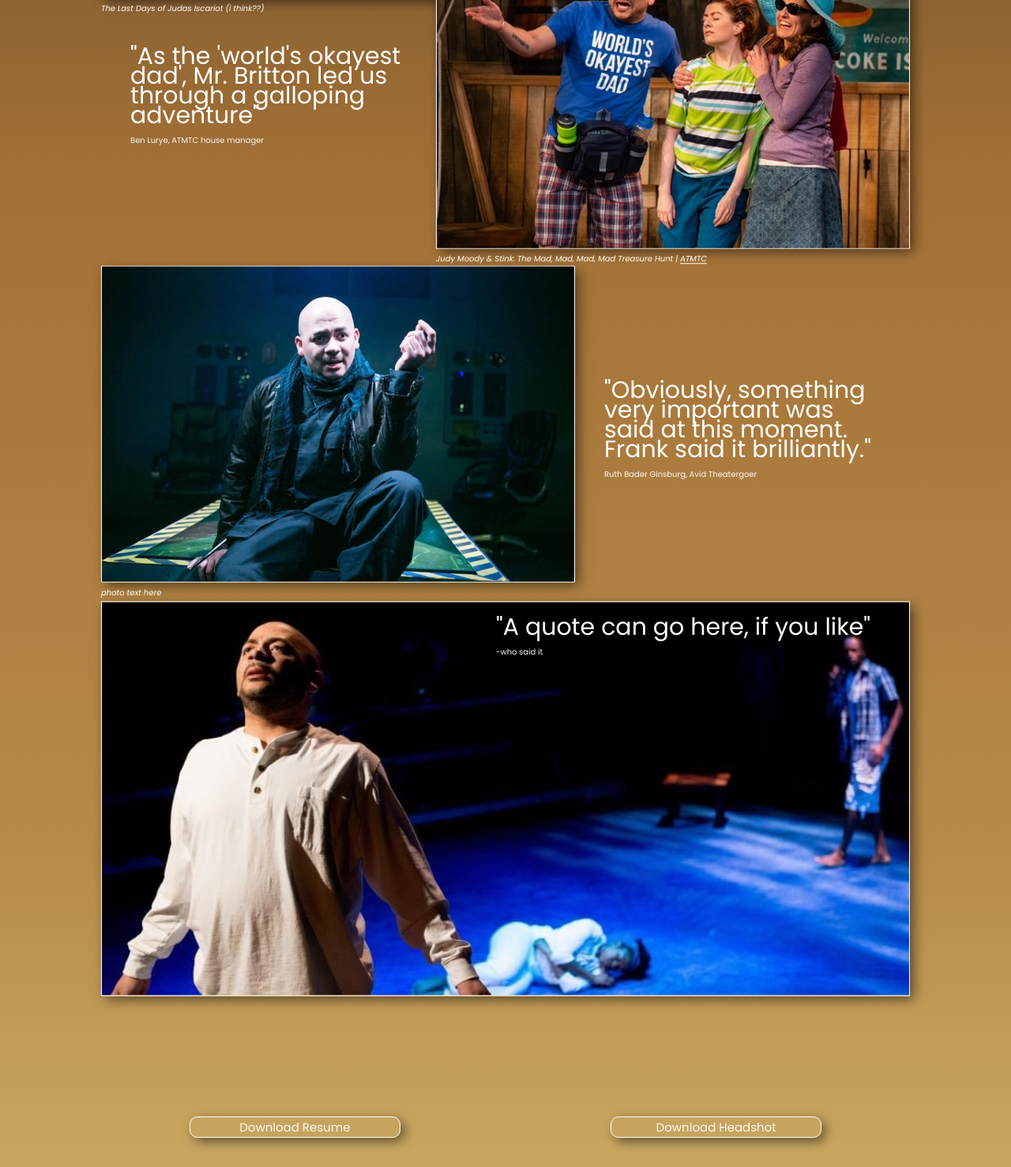
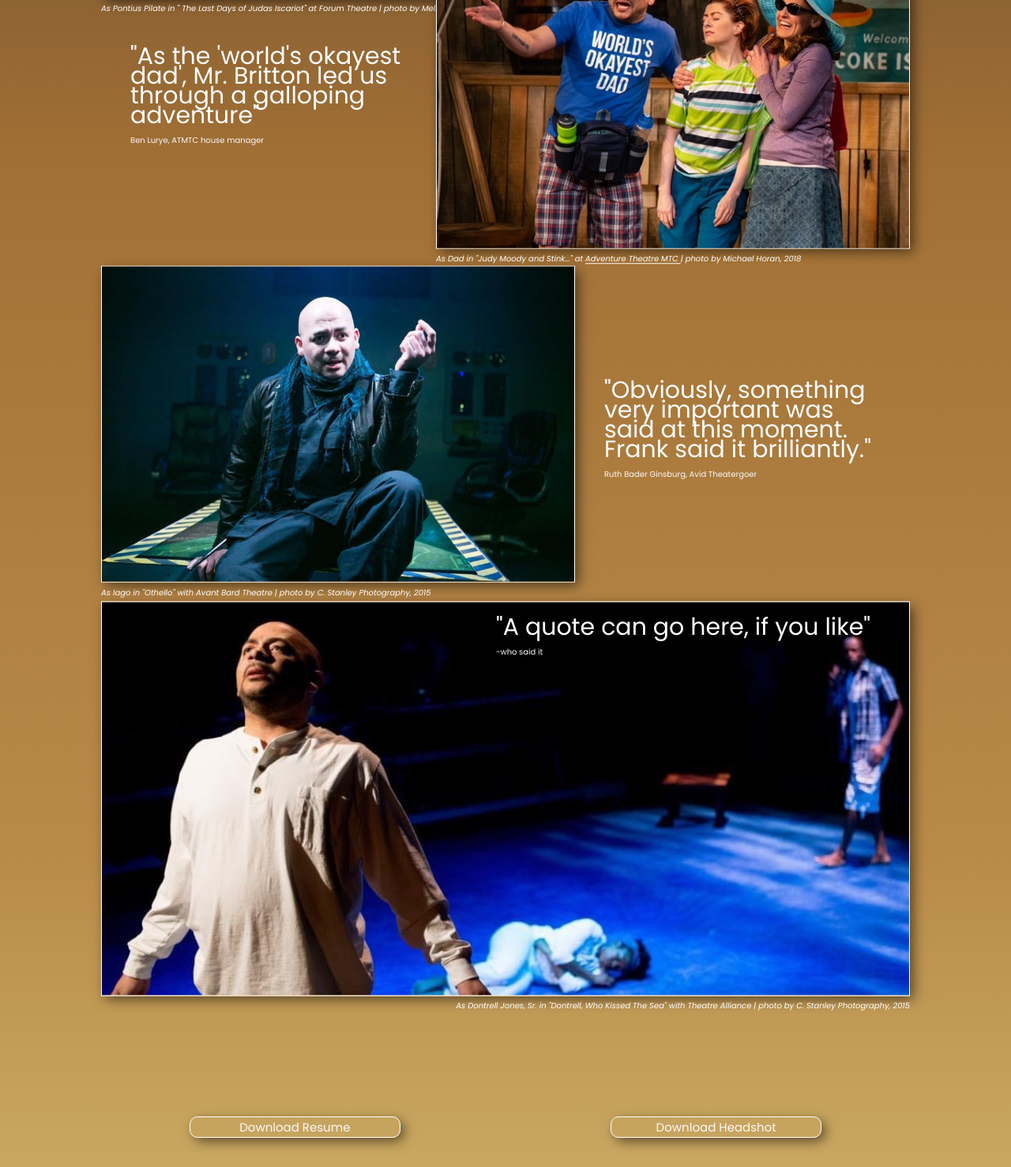
Before and after one commit to benlurye/actor_frank_britton, a plain HTML site: page index.html in a window 1280 px wide. Shown: the part 1526-3004 px from the top of the page at 79% size. Drawn offline with Linux system fonts and the light colour scheme.

Commit message:
update photo credits

```diff
--- a/index.html
+++ b/index.html
@@ -77,7 +77,8 @@
    <div class="row gallery-row">
     <div class="col-6">
      <img src="images/use5.JPG">
-     <p class="photo_credit">The Last Days of Judas Iscariot (i think??)</p>
+     <p class="photo_credit">As Pontius Pilate in "
+       The Last Days of Judas Iscariot" at Forum Theatre | photo by Melissa Blackall, 2014</p>
     </div>
     <div class="col-6 quote-holder">
      <p class="quote">"Frank Britton is the world's best actor. Period"<br> <span class="credit">Queen Elizabeth, probably</p>
@@ -90,7 +91,7 @@
      </div>
      <div class="col-6">
       <img src="images/use2.JPG">
-      <p class="photo_credit">Judy Moody & Stink: The Mad, Mad, Mad, Mad Treasure Hunt | <a href="https://adventuretheatre-mtc.org/" target="_blank">ATMTC</a></p>
+      <p class="photo_credit">As Dad in "Judy Moody and Stink..." at <a href="https://adventuretheatre-mtc.org/" target="_blank">Adventure Theatre MTC </a> | photo by Michael Horan, 2018</p>
     </div>
    </div>
 
@@ -98,7 +99,7 @@
 
     <div class="col-6">
      <img src="images/use4.JPG">
-     <p class="photo_credit">photo text here</p>
+     <p class="photo_credit">As Iago in "Othello" with Avant Bard Theatre | photo by C. Stanley Photography, 2015</p>
    </div>
    <div class="col-6 quote-holder">
     <p class="quote">"Obviously, something very important was said at this moment. Frank said it brilliantly."<br> <span class="credit">Ruth Bader Ginsburg, Avid Theatergoer</p>
@@ -109,8 +110,10 @@
     <div class="col-12 full-photo-background">
       <p class="quote">"A quote can go here, if you like"<br>
       <span class="credit">-who said it</span></p>
+      <p class="photo_credit credit_bottom_right">As Dontrell Jones, Sr. in "Dontrell, Who Kissed The Sea" with Theatre Alliance | photo by C. Stanley Photography, 2015</p>
     </div>
   </div>
+
 
   </div>
 
--- a/style.css
+++ b/style.css
@@ -180,6 +180,12 @@ abbr {
     font-style: italic;
 }
 
+.credit_bottom_right {
+	position: absolute;
+	bottom: -2rem;
+	right: 0;
+}
+
 .quote {
     width:350px;
     line-height: 25px;
```
